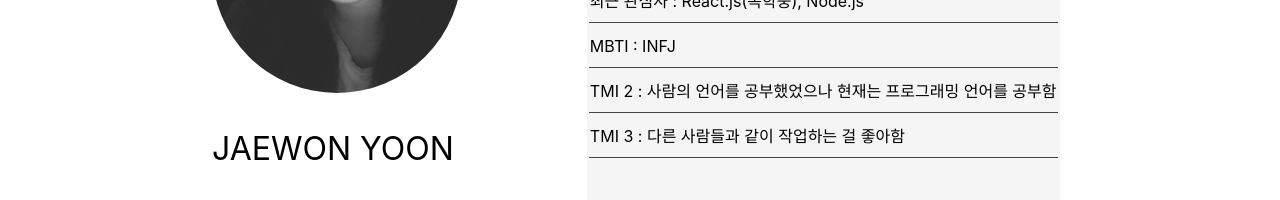
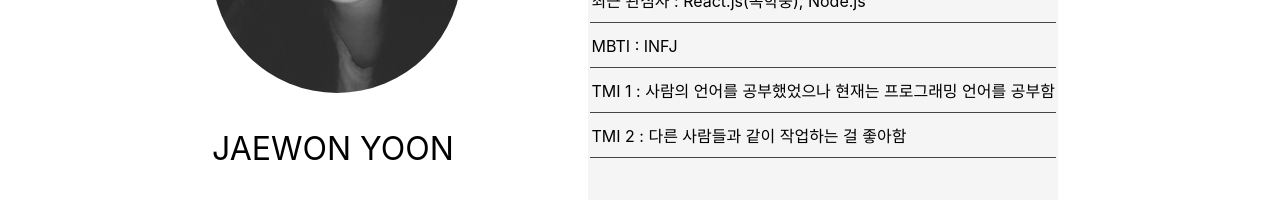
Before and after one commit to woniyoon/portfolio, a React (Create React App) app: page / in a window 1280 px wide. Shown: the part 338-538 px from the top of the page. Built offline with nearby package versions, Linux system fonts and the light colour scheme.

Commit message:
Fix typos

```diff
--- a/src/Components/About.js
+++ b/src/Components/About.js
@@ -61,10 +61,10 @@ class About extends React.Component {
                                     <td>MBTI : INFJ</td>
                                 </tr>
                                 <tr>
-                                    <td>TMI 2 : 사람의 언어를 공부했었으나 현재는 프로그래밍 언어를 공부함</td>
+                                    <td>TMI 1 : 사람의 언어를 공부했었으나 현재는 프로그래밍 언어를 공부함</td>
                                 </tr>
                                 <tr>
-                                    <td>TMI 3 : 다른 사람들과 같이 작업하는 걸 좋아함</td>
+                                    <td>TMI 2 : 다른 사람들과 같이 작업하는 걸 좋아함</td>
                                 </tr>
                                 <tr>
                                     <td><br/></td>
```
